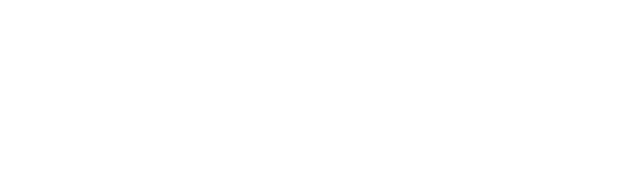
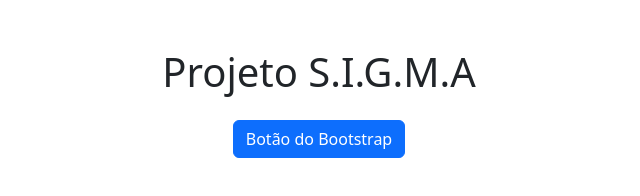
Before and after one commit to Heitor-09/MS2-S.I.G.M.A, a website: page index.html in a window 1280 px wide. Shown: the whole page, without its empty margins (321-961 px from the left). Drawn offline with nearby package versions, Linux system fonts and the light colour scheme.

Commit message:
Modificação do Código HTML (Adição do Bootstrap e o Script do Bootstrap)

```diff
--- a/index.html
+++ b/index.html
@@ -1,13 +1,16 @@
 <!DOCTYPE html>
-<html lang="en">
+<html lang="pt-BR">
 <head>
-    <meta charset="UTF-8">
-    <meta name="viewport" content="width=device-width, initial-scale=1.0">
-    <title>Projeto S.I.G.M.A</title>
-
-
+  <meta charset="UTF-8">
+  <meta name="viewport" content="width=device-width, initial-scale=1.0">
+  <title>MS2 S.I.G.M.A</title>
+  <link rel="stylesheet" href="./node_modules/bootstrap/dist/css/bootstrap.min.css">
 </head>
 <body>
-
+  <div class="container mt-5 text-center">
+    <h1>Projeto S.I.G.M.A</h1>
+    <button class="btn btn-primary mt-3">Botão do Bootstrap</button>
+  </div>
+  <script src="./node_modules/bootstrap/dist/js/bootstrap.bundle.min.js"></script>
 </body>
 </html>
```
